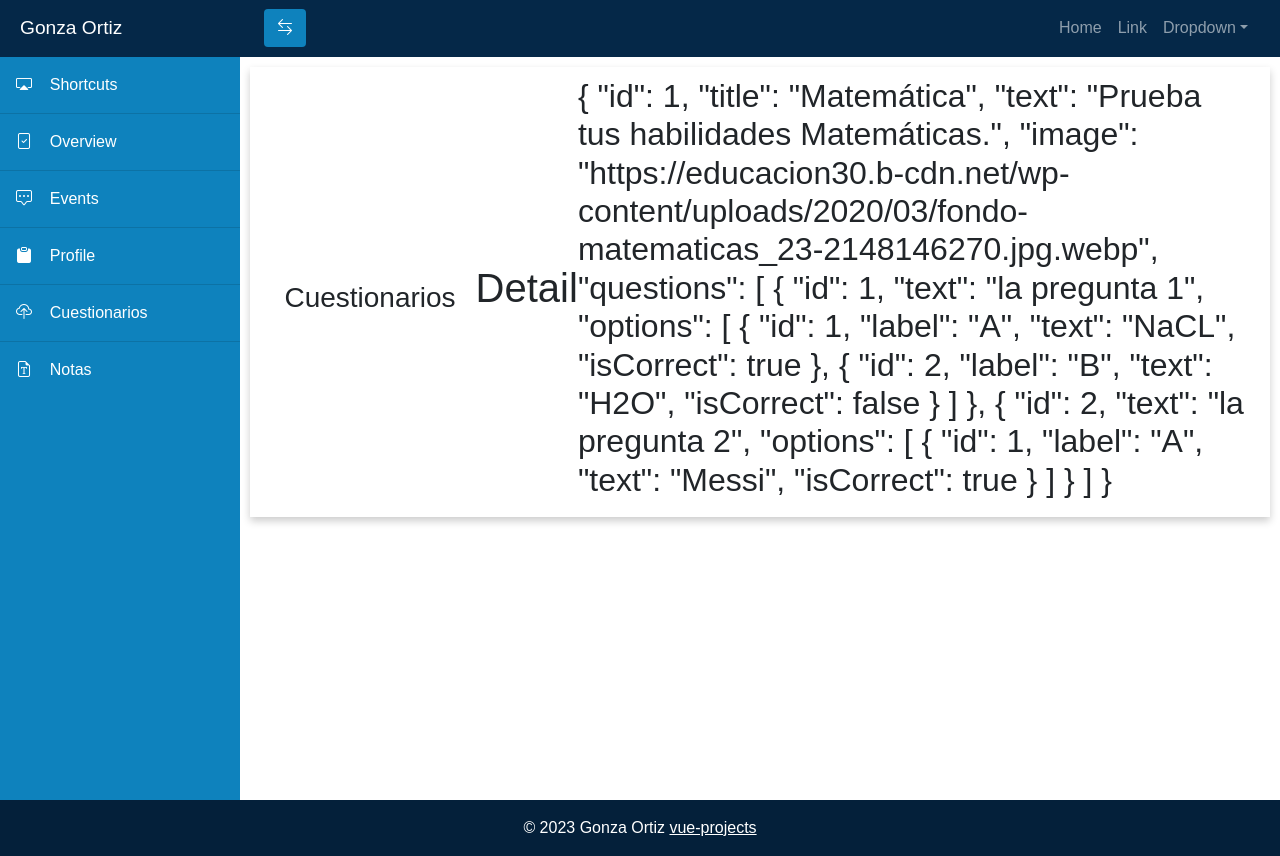
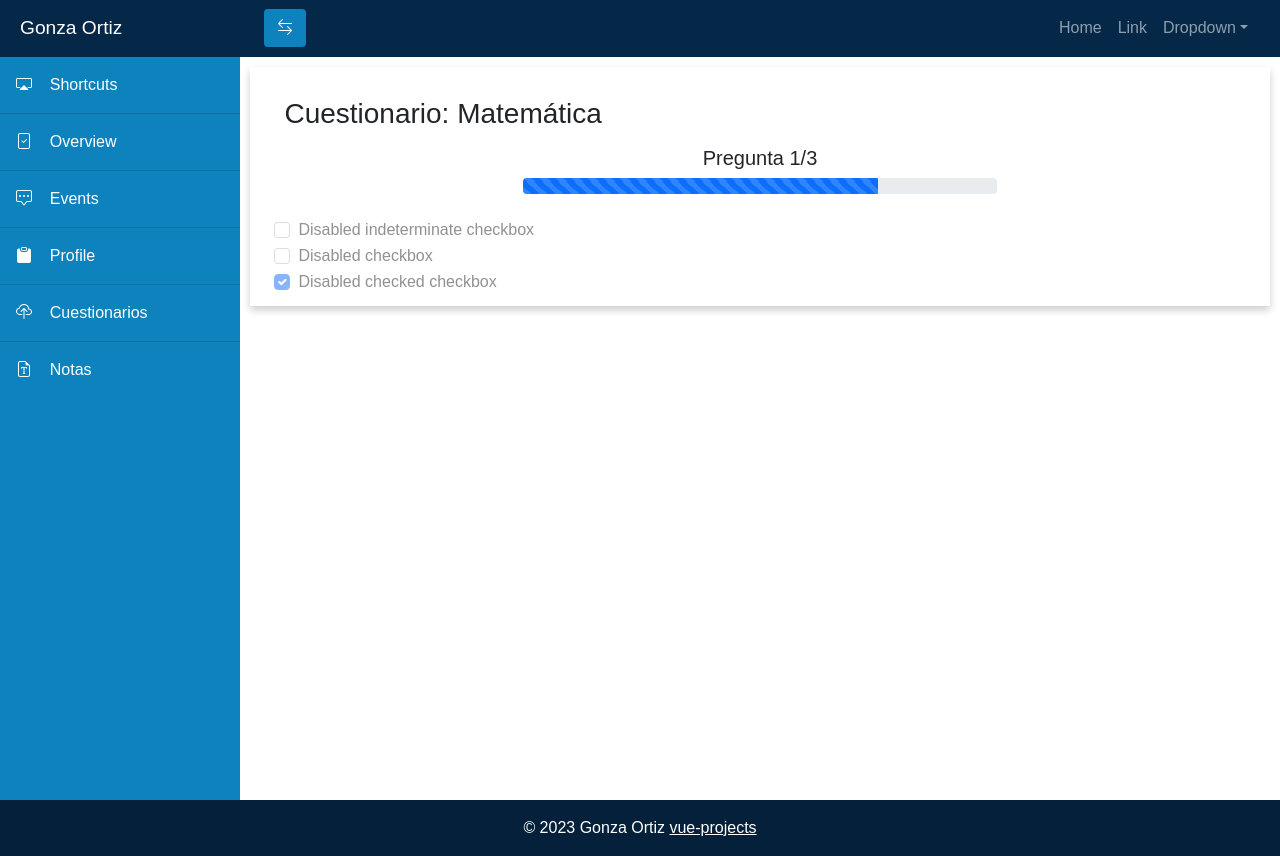
Before and after one commit to GonzaOrtiz/vue-projects-gon, a Vue app: page /quizes/1 in a window 1280 px wide. Built offline with nearby package versions, Linux system fonts and the light colour scheme.

Commit message:
avances en quizes-detail

```diff
--- a/src/views/Quizes/QuizesDetail.vue
+++ b/src/views/Quizes/QuizesDetail.vue
@@ -1,9 +1,38 @@
 <template>
     <div class="container-fluid setting-principal-card">
         <div class="d-flex justify-content-between align-items-center">
-            <h3 class="h3-custom mb-2">Cuestionarios</h3>
-            <h1>Detail</h1>
-            <h2>{{ quiz }}</h2>
+            <h3 class="h3-custom mb-2">Cuestionario: {{ quiz?.title }}</h3>
+        </div>
+        <div class="d-flex justify-content-center ">
+            <h5 class="h6-custom mt-2">Pregunta 1/3 </h5>
+        </div>
+        <div class="row">
+            <div class="col-md-6 offset-md-3">
+                <div class="progress mb-4">
+                    <div class="progress-bar progress-bar-striped progress-bar-animated" role="progressbar"
+                        aria-valuenow="75" aria-valuemin="0" aria-valuemax="100" style="width: 75%"></div>
+                </div>
+            </div>
+        </div>
+
+
+        <div class="form-check">
+            <input class="form-check-input" type="checkbox" value="" id="flexCheckIndeterminateDisabled" disabled>
+            <label class="form-check-label" for="flexCheckIndeterminateDisabled">
+                Disabled indeterminate checkbox
+            </label>
+        </div>
+        <div class="form-check">
+            <input class="form-check-input" type="checkbox" value="" id="flexCheckDisabled" disabled>
+            <label class="form-check-label" for="flexCheckDisabled">
+                Disabled checkbox
+            </label>
+        </div>
+        <div class="form-check">
+            <input class="form-check-input" type="checkbox" value="" id="flexCheckCheckedDisabled" checked disabled>
+            <label class="form-check-label" for="flexCheckCheckedDisabled">
+                Disabled checked checkbox
+            </label>
         </div>
     </div>
 </template>
```
Also changed, not shown: src/components/Footer.vue (added, +8 -0 lines).
